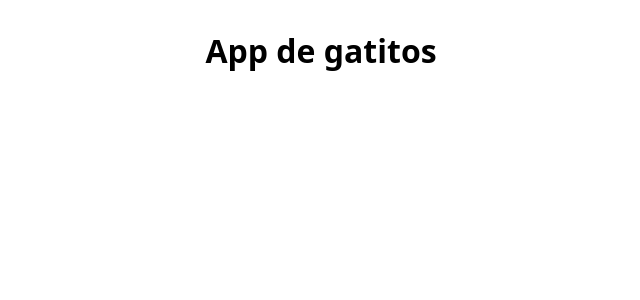
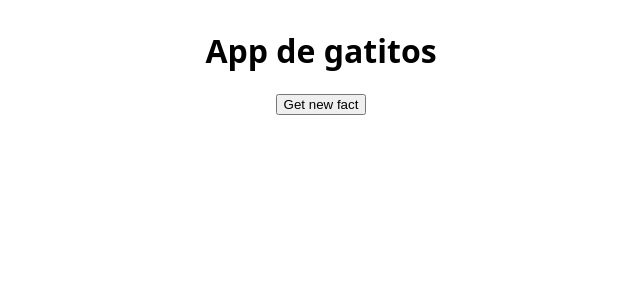
Before and after one commit to Lechuza7/react-prueba-tecnica, a React (Vite) app: page / in a window 1280 px wide. Shown: the top 300 px of the page, without its empty margins (319-959 px from the left). Built offline with nearby package versions, Linux system fonts and the light colour scheme; no server answers.

Commit message:
Get new fact button

```diff
--- a/src/App.jsx
+++ b/src/App.jsx
@@ -32,12 +32,23 @@ export function App() {
       });
   }, [fact]);
 
+  const handleClick = () => {
+    fetch(CAT_ENDPOINT_RANDOM_FACT)
+      .then((res) => res.json())
+      .then((data) => {
+        const { fact } = data;
+        setFact(fact);
+      });
+  }
+
   // encapsulamos la parte estática de la url de la api en CAT_PREFIX... para poder interpolar esa parte directamente
   // en el src de la img en el return, y dejar dentro del useEffect únicamente la información variable que necesitamos
   // que este recupere
   return (
     <main>
       <h1>App de gatitos</h1>
+
+      <button onClick={handleClick}>Get new fact</button>
       {fact && <p>{fact}</p>}
       {imageUrl && (
         <img
```
